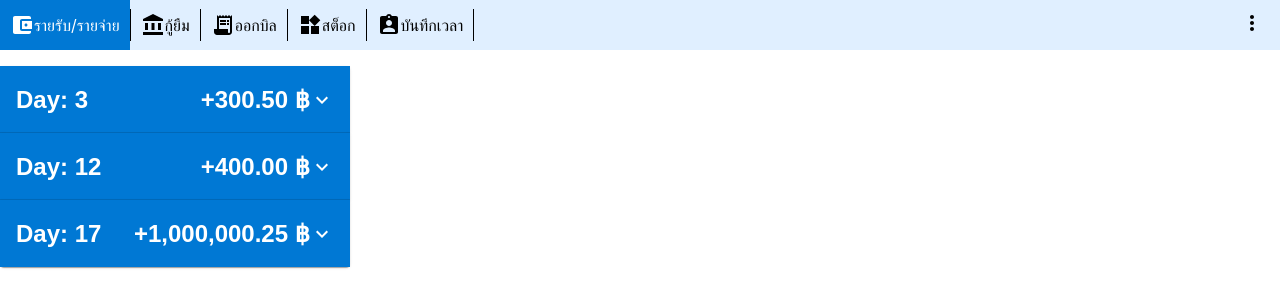
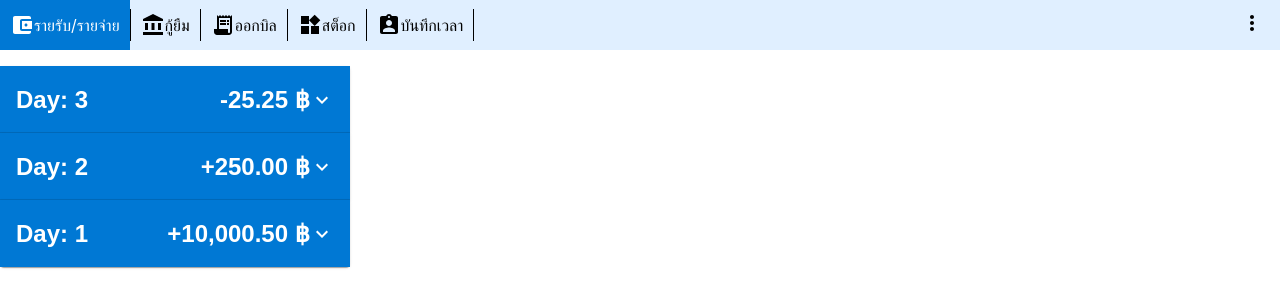
Before and after one commit to arcarnupab8/manage_Demo, a React (Vite) app: page / in a window 1280 px wide. Shown: the top 308 px of the page. Built offline with nearby package versions, Linux system fonts and the light colour scheme.

Commit message:
DailyTotalList Logics Fix.

```diff
--- a/src/Typeof/DataMoney.tsx
+++ b/src/Typeof/DataMoney.tsx
@@ -22,60 +22,55 @@ export const moneyPerMonthData: moneyPerMonth[] = [
     },
 ];
 
-export interface Outcome {
+export interface DailyMoney {
     money: number;
-    name: string;
-    description: string;
-}
-
-export interface DailyMoney {
-    income: number;
     at: Date;
-    outcomes: Outcome[]|null;
+    Income: boolean;
+    name: string|null;
+    description: string|null;
 }
 
 export const DailyMoneyList: DailyMoney[] = [
     {
-        income: 300.50,
+        money: 200.50,
         at: new Date(2024, 7, 3),
-        outcomes: [
-            {
-                money: 900,
-                name: "Hobby",
-                description: "Buy hobby toy."
-            },
-            {
-                money: 200.50,
-                name: "Eating",
-                description: "Buy drinks and dinner."
-            }
-        ]
+        Income: true,
+        name: "Part time",
+        description: null,
     },
     {
-        income: 400.00,
-        at: new Date(2024, 8, 12),
-        outcomes: [
-            {
-                money: 200.00,
-                name: "Eating",
-                description: "Buy drinks and dinner."
-            }
-        ]
+        money: 100.00,
+        at: new Date(2024, 7, 3),
+        Income: false,
+        name: "Eating",
+        description: "Buying drinks and food dinner.",
     },
     {
-        income: 1000000.25,
-        at: new Date(2024, 9, 17),
-        outcomes: [
-            {
-                money: 9000.00,
-                name: "Eating",
-                description: "Buy drinks and dinner."
-            }
-        ]
+        money: 125.75,
+        at: new Date(2024, 7, 3),
+        Income: false,
+        name: "Hobby",
+        description: "Buying toys.",
+    },
+    {
+        money: 400.00,
+        at: new Date(2024, 8, 2),
+        Income: true,
+        name: "Part time",
+        description: null,
+    },
+    {
+        money: 150.00,
+        at: new Date(2024, 8, 2),
+        Income: false,
+        name: "Eating",
+        description: "Buying drinks and food dinner.",
+    },
+    {
+        money: 10000.50,
+        at: new Date(2024, 10, 1),
+        Income: true,
+        name: "Income month",
+        description: null,
     }
 ];
-
-export interface TextMoneyPropS {
-    Day: number,
-    Money: number
-}
--- a/src/components/atom/Text_Money.tsx
+++ b/src/components/atom/Text_Money.tsx
@@ -1,7 +1,23 @@
 import React from 'react'
 
-import style from './css/textmoney.module.css';
-import { TextMoneyPropS } from '../../Typeof/DataMoney';
+const Box: React.CSSProperties = {
+  width: "100%",
+  height: "100%",
+  display: "flex",
+  justifyContent: "space-between",
+}
+
+const textp: React.CSSProperties = {
+  fontSize: "24px",
+  fontWeight: 600,
+  margin: 0,
+  padding: 0,
+}
+
+export interface TextMoneyPropS {
+  Day: number,
+  Money: number
+}
 
 const Text_Money: React.FC<TextMoneyPropS> = (Props) => {
   const formatMoney = (amount: number) => {
@@ -9,9 +25,13 @@ const Text_Money: React.FC<TextMoneyPropS> = (Props) => {
   };
 
   return (
-    <div className={style.TotalBox}>
-      <p>Day: {Props.Day}</p>
-      <p>+{formatMoney(Props.Money)} ฿</p>
+    <div style={Box}>
+      <p style={textp}>Day: {Props.Day}</p>
+      {Props.Money > 0 ? (
+        <p style={textp}>+{formatMoney(Props.Money)} ฿</p>
+      ):(
+        <p style={textp}>{formatMoney(Props.Money)} ฿</p>
+      )}
     </div>
   )
 }
--- a/src/components/atom/css/textmoney.module.css
+++ /dev/null
@@ -1,12 +0,0 @@
-.TotalBox{
-    width: 100%;
-    height: 100%;
-    display: flex;
-    justify-content: space-between;
-}
-.TotalBox > p{
-    font-size: 24px;
-    font-weight: 600;
-    margin: 0;
-    padding: 0;
-}
--- a/src/components/molecules/DailyTotal.tsx
+++ b/src/components/molecules/DailyTotal.tsx
@@ -2,18 +2,19 @@ import React from 'react'
 import AccordionSummary from '@mui/material/AccordionSummary';
 import ExpandMoreIcon from '@mui/icons-material/ExpandMore';
 
-import Text_Money from '../atom/Text_Money';
-import { TextMoneyPropS } from '../../Typeof/DataMoney';
+import Text_Money, { TextMoneyPropS } from '../atom/Text_Money';
+
+const AccordionSummaryBox: React.CSSProperties = {
+  width: "350px",
+  height: "67px",
+  background: "#0078D4",
+  color: "white"
+}
 
 const DailyTotal: React.FC<TextMoneyPropS> = (Props) => {
   return (
     <AccordionSummary
-      sx={{
-        width: "350px",
-        height: "67px",
-        background: "#0078D4",
-        color: "white"
-      }}
+      sx={AccordionSummaryBox}
       expandIcon={
         <ExpandMoreIcon
           sx={{
--- a/src/components/molecules/DailyTotalList.tsx
+++ b/src/components/molecules/DailyTotalList.tsx
@@ -5,30 +5,42 @@ import style from './css/dailytotallist.module.css';
 import DailyTotal from './DailyTotal';
 import TransactionDetail from './TransactionDetail';
 import { DailyMoney } from '../../Typeof/DataMoney';
+import { data } from 'react-router-dom';
+
+/* Style */
+
+const AccordionBox: React.CSSProperties = {
+  width: "350px"
+}
+
+/* Style */
 
 interface DailyTotalListProps {
-  value: DailyMoney;
+  data: DailyMoney[];
 }
 
-const DailyTotalList: React.FC<DailyTotalListProps> = (Props) => {
+const DailyTotalList: React.FC<DailyTotalListProps> = ({ data }) => {
 
-  const day = new Date(Props.value.at).getDate();
+  const totalMoney = data.reduce((sum, item) => {
+    return item.Income ? sum + item.money : sum - item.money;
+  }, 0);
+  const dateNumber = data[0]?.at.getDate();
 
   return (
     <Accordion
-      sx={{
-        width: "350px"
-      }}
+      sx={AccordionBox}
     >
-      <DailyTotal
-        Day={day}
-        Money={Props.value.income}
-      />
-      <TransactionDetail
-        income={Props.value.income}
-        at={Props.value.at}
-        outcomes={Props.value.outcomes}
-      />
+      <DailyTotal Day={dateNumber} Money={totalMoney} />
+      {data.map((transaction, index) => (
+        <TransactionDetail
+          key={index}
+          name={transaction.name}
+          money={transaction.money}
+          description={transaction.description}
+          at={transaction.at}
+          Income={transaction.Income}
+        />
+      ))}
     </Accordion>
   )
 }
--- a/src/components/molecules/TransactionDetail.tsx
+++ b/src/components/molecules/TransactionDetail.tsx
@@ -1,13 +1,47 @@
 import React from 'react'
 import AccordionDetails from '@mui/material/AccordionDetails';
 
-import style from './css/transactiondetail.module.css';
 import { DailyMoney } from '../../Typeof/DataMoney';
+
+/* Style */
+
+const container: React.CSSProperties = {
+  border: "1px solid",
+  padding: "8px 16px 16px 16px",
+};
+
+const title: React.CSSProperties = {
+  display: "flex",
+  justifyContent: "space-between",
+  marginBottom: "4px",
+};
+
+const titlep: React.CSSProperties = {
+  fontSize: "24px",
+  fontWeight: 400,
+  margin: 0,
+}
+
+const detail: React.CSSProperties = {
+  color: "#686868",
+  fontStyle: "italic",
+}
+
+const detailp: React.CSSProperties = {
+  margin: 0,
+}
+
+/* Style */
 
 const TransactionDetail: React.FC<DailyMoney> = (Props) => {
 
   const formatMoney = (amount: number) => {
     return new Intl.NumberFormat('en-US', { minimumFractionDigits: 2, maximumFractionDigits: 2 }).format(amount);
+  };
+
+  const titleStyle: React.CSSProperties = {
+    ...titlep,
+    color: Props.Income ? "green" : "red"
   };
 
   return (
@@ -16,18 +50,20 @@ const TransactionDetail: React.FC<DailyMoney> = (Props) => {
         padding: "0"
       }}
     >
-      {Props.outcomes?.map(item => (
-        <div className={style.outComeBox}>
-          <div className={style.title}>
-            <p>{item.name}</p>
-            <p>- {formatMoney(item.money)}</p>
-          </div>
+      <div style={container}>
+        <div style={title}>
+          <p style={titlep}>{Props.name}</p>
+          <p style={titleStyle}>{Props.Income === true ? (
+            <>+</>
+          ):(
+            <>-</>
+          )} {formatMoney(Props.money)}</p>
+        </div>
 
-          <div className={style.detial}>
-            <p>{item.description}</p>
-          </div>
+        <div style={detail}>
+          <p style={detailp}>{Props.description}</p>
         </div>
-      ))}
+      </div>
     </AccordionDetails>
   )
 }
--- a/src/components/molecules/css/transactiondetail.module.css
+++ /dev/null
@@ -1,22 +0,0 @@
-.outComeBox{
-    border: 1px solid;
-}
-
-.title{
-    display: flex;
-    justify-content: space-between;
-    margin: 8px 16px 4px 16px;
-}
-.title > p{
-    font-size: 24px;
-    font-weight: 400;
-}
-.title > p:nth-child(2){
-    color: red;
-}
-
-.detial{
-    margin: 0px 16px 16px 16px;
-    color: #686868;
-    font-style: italic;
-}
--- a/src/pages/Moneylog/index.tsx
+++ b/src/pages/Moneylog/index.tsx
@@ -2,15 +2,40 @@ import React from 'react'
 
 import style from './css/moneylog.module.css'
 import DailyTotalList from '../../components/molecules/DailyTotalList'
-import { DailyMoneyList } from '../../Typeof/DataMoney'
+import { DailyMoney, DailyMoneyList } from '../../Typeof/DataMoney'
 
 const Moneylog: React.FC = () => {
 
+  const groupedData = Object.values(
+    DailyMoneyList.reduce((acc, item) => {
+      const dateKey = item.at.toDateString();
+
+      if (!acc[dateKey]) {
+        acc[dateKey] = {
+          date: item.at,
+          totalMoney: 0,
+          transactions: [],
+        };
+      }
+
+      if (item.Income) {
+        acc[dateKey].totalMoney += item.money;
+      } else {
+        acc[dateKey].totalMoney -= item.money;
+      }
+
+      acc[dateKey].transactions.push(item);
+
+      return acc;
+    }, {} as Record<string, { date: Date; totalMoney: number; transactions: DailyMoney[] }>)
+  );
+
   return (
     <div>
-      {DailyMoneyList.map((item) => (
+      {groupedData.map((item, index) => (
         <DailyTotalList
-          value={item}
+          key={index}
+          data={item.transactions}
         />
       ))}
     </div>
```
